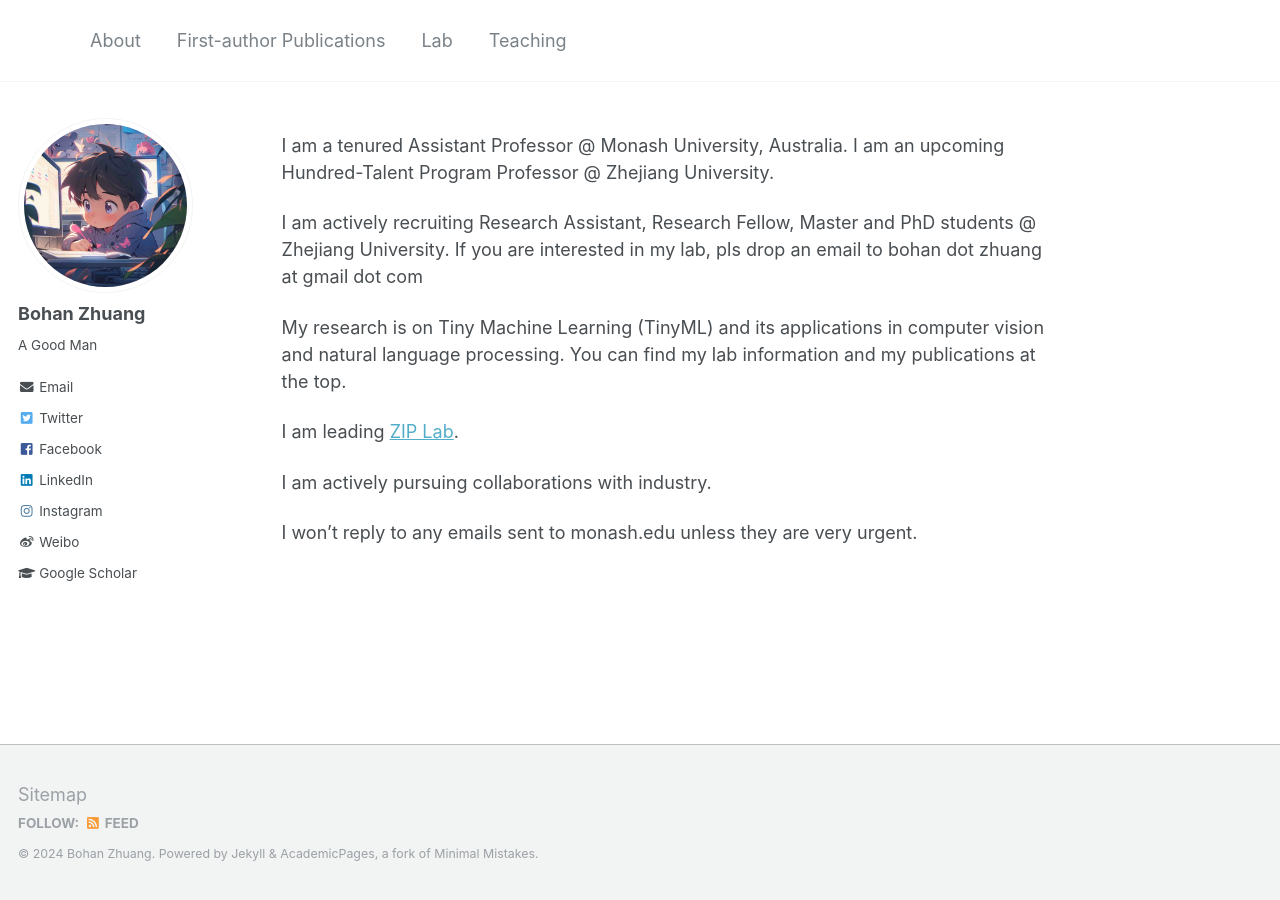
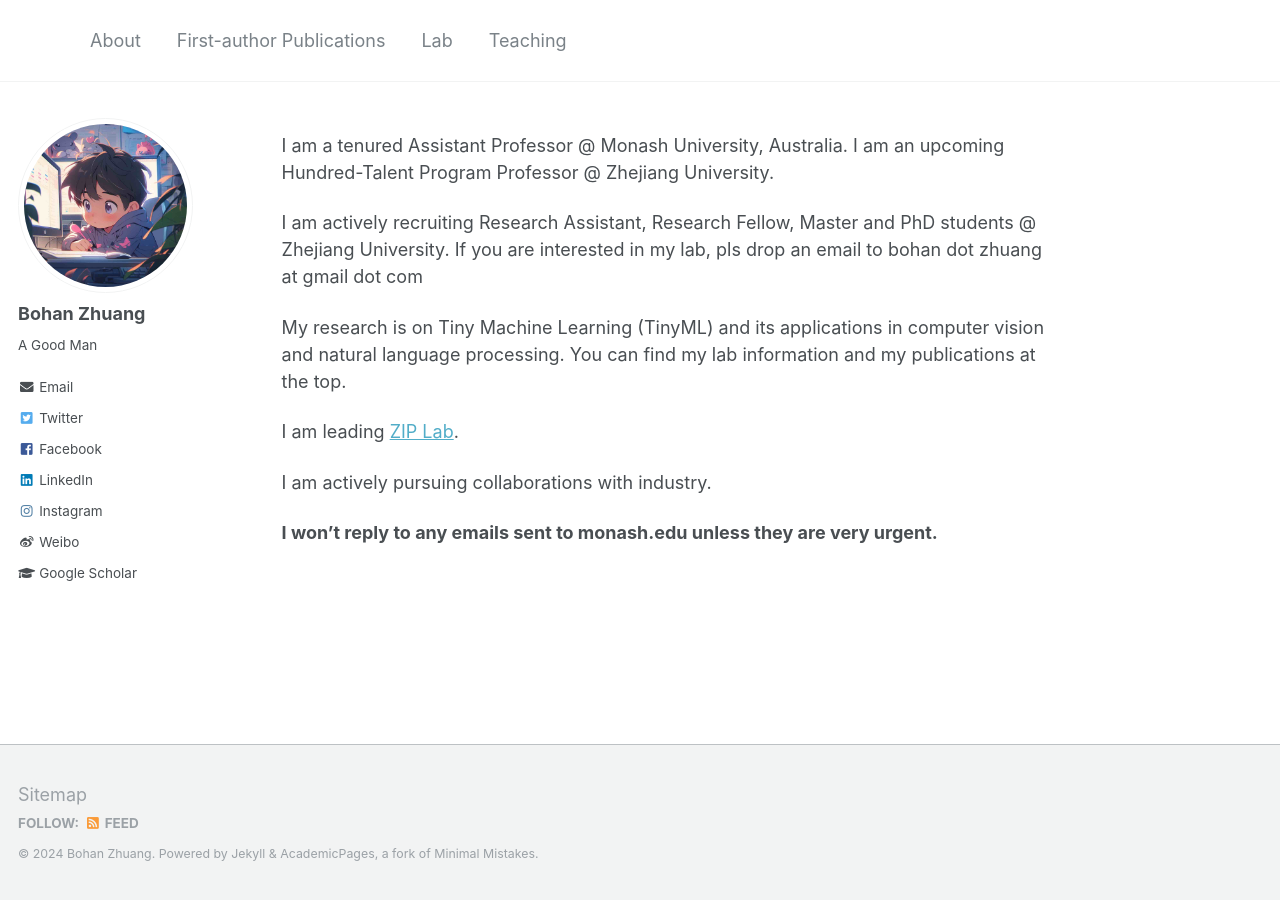
Before and after one commit to bohanzhuang/bohanzhuang.github.io, a Jekyll site: the page built from _pages/about.md, in a window 1280 px wide. Built offline with Jekyll 4.4.1, drawn with Linux system fonts in a browser that asks for light colours.

```diff
--- a/_pages/about.md
+++ b/_pages/about.md
@@ -18,4 +18,4 @@ I am leading [ZIP Lab](https://ziplab.github.io/).
 
 I am actively pursuing collaborations with industry.
 
-I won't reply to any emails sent to monash.edu unless they are very urgent.
+**I won't reply to any emails sent to monash.edu unless they are very urgent.**
```
